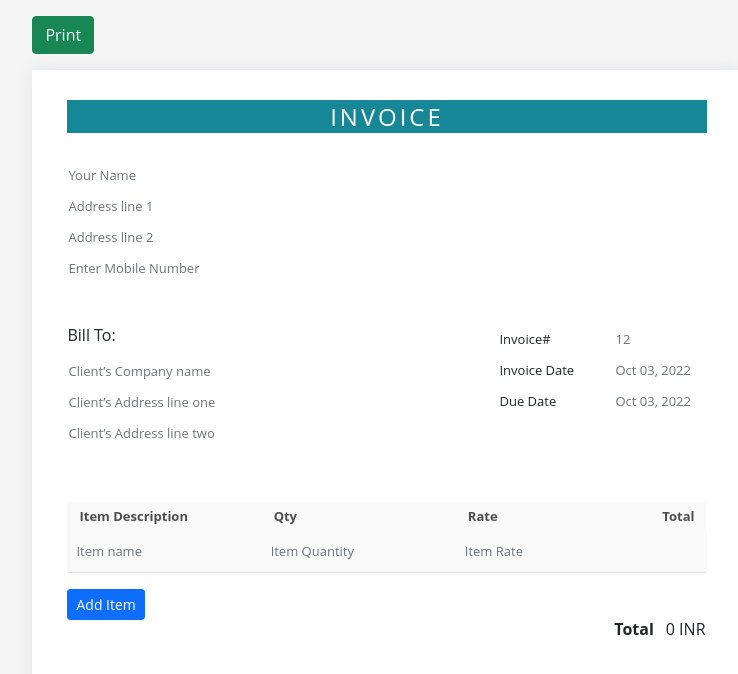
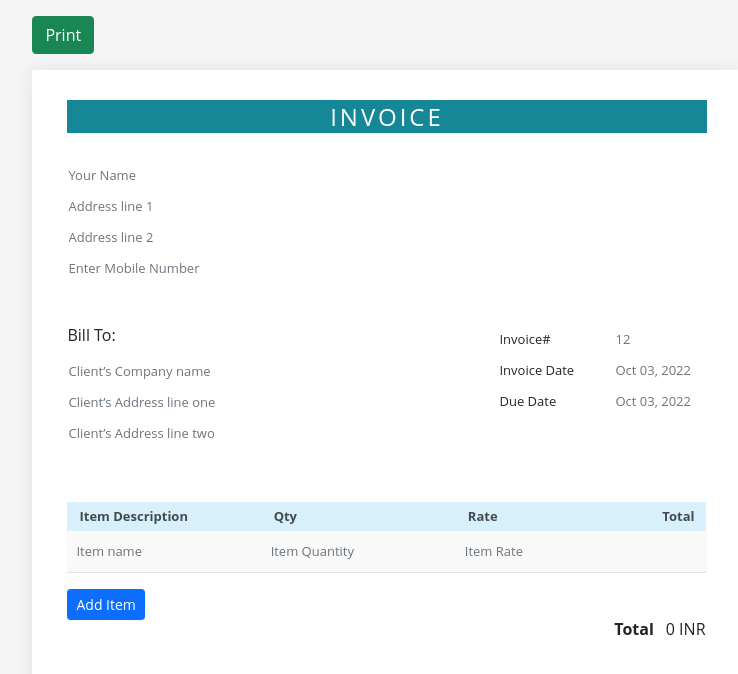
Before and after one commit to praveshpal02/invoice-maker, a React (Create React App) app: page / in a window 1280 px wide. Shown: the top 674 px of the page, without its empty margins (254-992 px from the left). Built offline with nearby package versions, Linux system fonts and the light colour scheme.

Commit message:
setup gh-pages

```diff
--- a/src/pages/invoice-page/style.css
+++ b/src/pages/invoice-page/style.css
@@ -163,3 +163,6 @@ table.right p {
     margin-bottom: 0px;
     background: transparent;
 }
+.items-table .table thead tr:nth-of-type(odd) {
+    background: transparent;
+}
```
